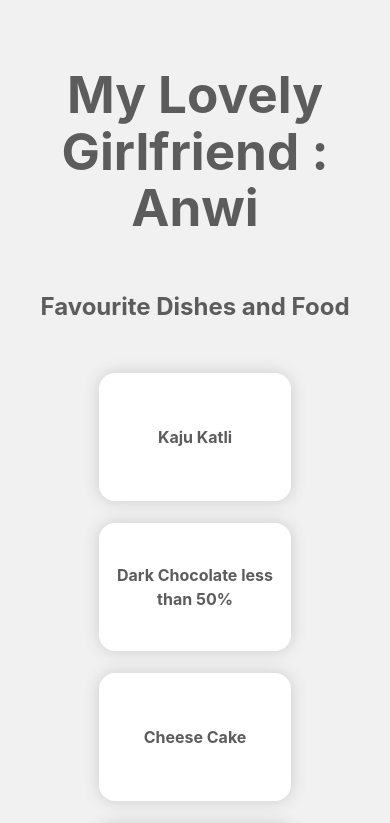
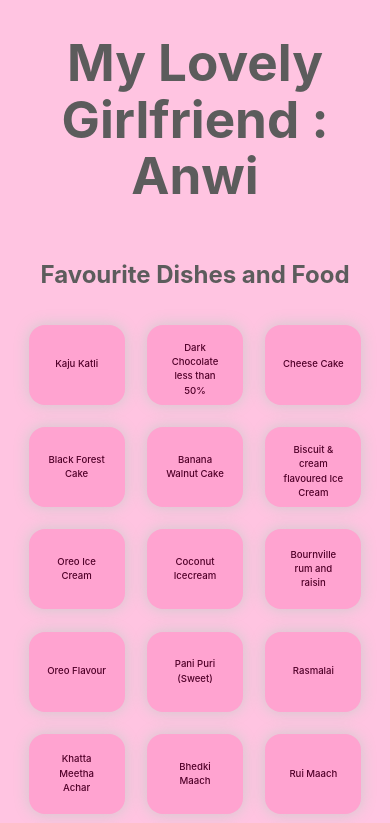
Before and after one commit to oxone-999/Anwita, a React (Vite) app in the folder client/: page / in a window 390 px wide. Shown: the top 823 px of the page. Built offline with nearby package versions, Linux system fonts and the light colour scheme.

Commit message:
Update App.css

```diff
--- a/client/src/App.css
+++ b/client/src/App.css
@@ -1,9 +1,8 @@
 #root {
   max-width: 1280px;
   margin: 0 auto;
-  padding: 2rem;
   text-align: center;
-  background-color: rgb(241, 241, 241);
+  background-color: rgb(255, 196, 225);
 }
 
 .logo {
@@ -63,7 +62,6 @@
   flex-wrap: wrap;
   justify-content: center;
   width: 100%;
-  padding: 1rem;
 }
 
 .item{
@@ -82,3 +80,15 @@
   justify-content: center;
   align-items: center;
 }
+
+@media screen and (max-width: 768px) {
+  .item{
+    width: 4rem;
+    height: 3rem;
+    font-size: 0.6rem;
+    color: #500029;
+    font-weight: 500;
+    background-color: #ffa3d0;
+  }
+
+}
```
